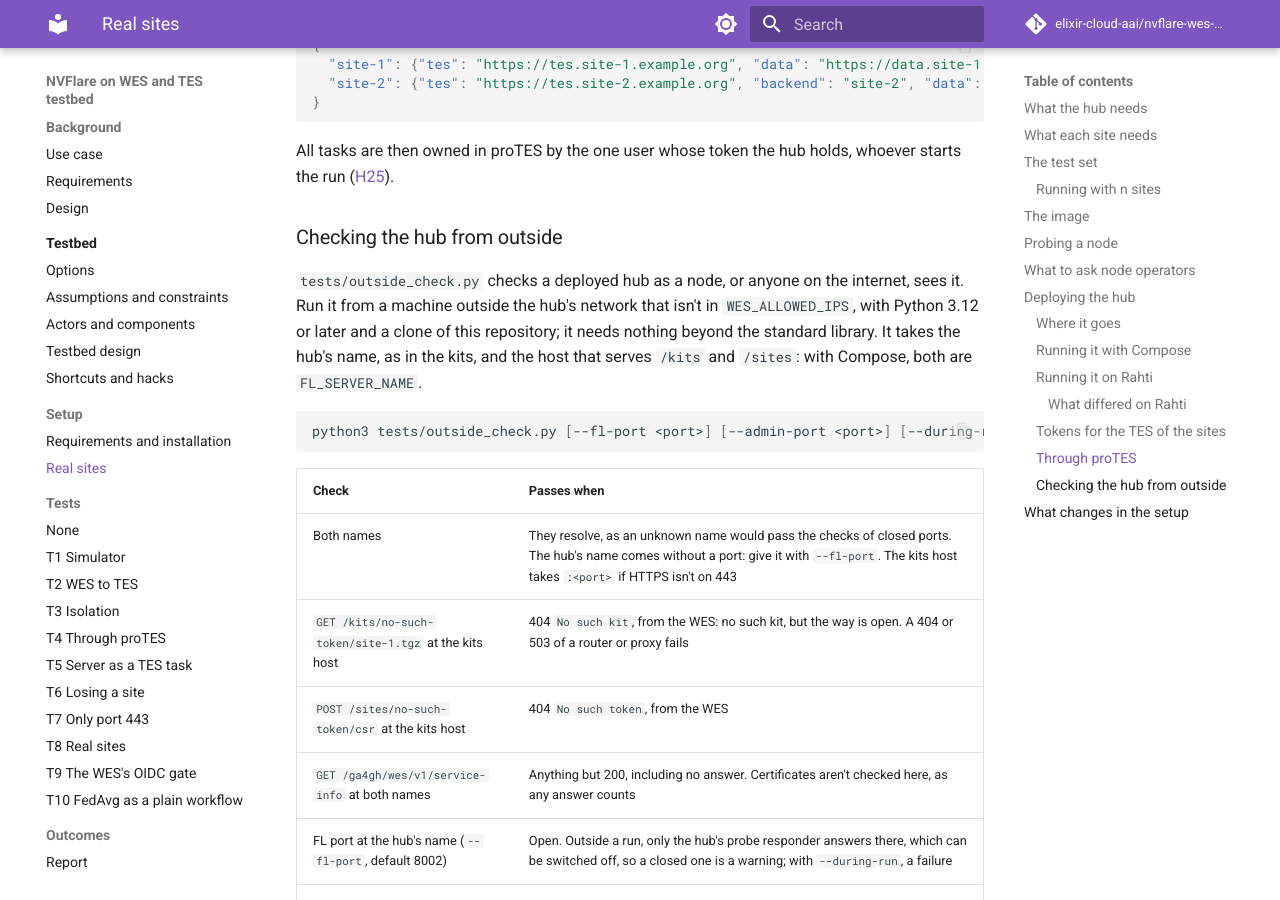
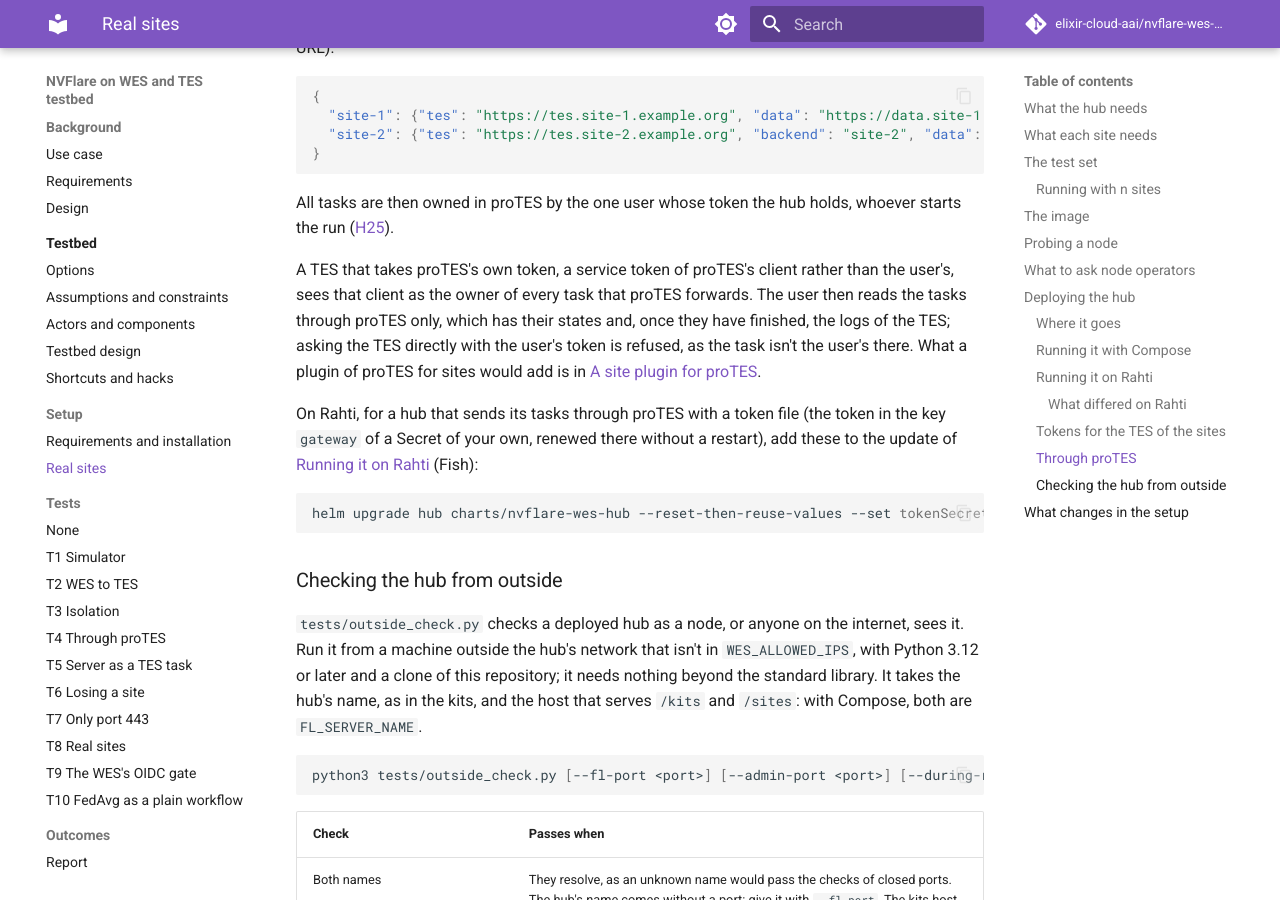
Before and after one commit to elixir-cloud-aai/nvflare-wes-testbed, an MkDocs documentation site: the page built from docs/setup/real-sites.md, in a window 1280 px wide and 900 px high, scrolled down 18256 px. Built offline with MkDocs 1.6.1 and Material for MkDocs 9.7.7, drawn with Linux system fonts in a browser that asks for light colours; comment, search, counter and statistics services are not loaded; some of the changed text lies outside the part shown.

Commit message:
docs: describe the run through proTES
Prepare the outcomes of the run through proTES at the FI and CZ
Nodes, whose rows stay "Pending" until it has run:

- A site plugin for proTES (new page in Outcomes): what proTES
  pins now, what a routing plugin for sites would need, and what
  no plugin can do (all-or-nothing start, the server, egress).
- Results, Open questions, Report and README: rows and a milestone
  for the run through proTES, marked "Pending".
- Real sites: proTES 0.6.0 keeps the TES's logs once a task has
  finished, so the probe reads its findings there; a TES that
  takes proTES's service token sees proTES's client as the owner;
  the Helm settings for a hub through proTES on Rahti.

Closes #18

Co-Authored-By: Claude Opus 5.5 <noreply@anthropic.com>
Claude-Session: https://claude.ai/code/session_011FSoqN5w1v5t1QRTKU7ad5

````diff
--- a/docs/setup/real-sites.md
+++ b/docs/setup/real-sites.md
@@ -69,7 +69,7 @@ docker run --rm -e TES_TOKEN elixircloud/nvflare-wes-testbed:dev \
 
 `--fl-port` is the port that decides. `--ports` lists others to try, for information, such as 443 or the port of a [hub on Rahti](#where-it-goes).
 
-`TES_TOKEN` is taken from your environment, if the TES needs a token, and only goes over HTTPS. Through proTES, use its URL as `--tes`, and add `--backend https://<tes>` to pin the task to that TES. proTES keeps no output of tasks, so the script reads it from that TES, which must be reachable with the same token.
+`TES_TOKEN` is taken from your environment, if the TES needs a token, and only goes over HTTPS. Through proTES, use its URL as `--tes`, and add `--backend https://<tes>` to pin the task to that TES. proTES 0.6.0 keeps the logs of the TES once a task has finished, so the script reads its findings from proTES. Only if they're missing does it ask that TES for the task, with the same token, which a TES refuses if it sees proTES's own client as the task's owner, as TESK does with [service tokens](#through-protes).
 
 | Outcome for a port | Meaning |
 |---|---|
@@ -407,6 +407,14 @@ For example, a sites file for a proTES that names the TES of site 2 `site-2` (si
 
 All tasks are then owned in proTES by the one user whose token the hub holds, whoever starts the run ([H25](../testbed/shortcuts.md#h25)).
 
+A TES that takes proTES's own token, a service token of proTES's client rather than the user's, sees that client as the owner of every task that proTES forwards. The user then reads the tasks through proTES only, which has their states and, once they have finished, the logs of the TES; asking the TES directly with the user's token is refused, as the task isn't the user's there. What a plugin of proTES for sites would add is in [A site plugin for proTES](../outcomes/protes-plugin.md).
+
+On Rahti, for a hub that sends its tasks through proTES with a token file (the token in the key `gateway` of a Secret of your own, renewed there without a restart), add these to the update of [Running it on Rahti](#running-it-on-rahti) (Fish):
+
+```fish
+helm upgrade hub charts/nvflare-wes-hub --reset-then-reuse-values --set tokenSecret=<secret> --set tesGateway.url=https://<protes> --set tesGateway.tokenFile=gateway
+```
+
 ### Checking the hub from outside
 
 `tests/outside_check.py` checks a deployed hub as a node, or anyone on the internet, sees it. Run it from a machine outside the hub's network that isn't in `WES_ALLOWED_IPS`, with Python 3.12 or later and a clone of this repository; it needs nothing beyond the standard library. It takes the hub's name, as in the kits, and the host that serves `/kits` and `/sites`: with Compose, both are `FL_SERVER_NAME`.
--- a/mkdocs.yml
+++ b/mkdocs.yml
@@ -90,6 +90,7 @@ nav:
   - Results: outcomes/results.md
   - Gap analysis: outcomes/gap-analysis.md
   - Proposals: outcomes/proposals.md
+  - A site plugin for proTES: outcomes/protes-plugin.md
 - About:
   - about/index.md
   - Glossary: about/glossary.md
````
Also changed, not shown: README.md (+1 -0 lines), docs/outcomes/open-questions.md (+1 -1 lines), docs/outcomes/protes-plugin.md (added, +33 -0 lines), docs/outcomes/report.md (+7 -1 lines), docs/outcomes/results.md (+2 -0 lines), 1 other file.
